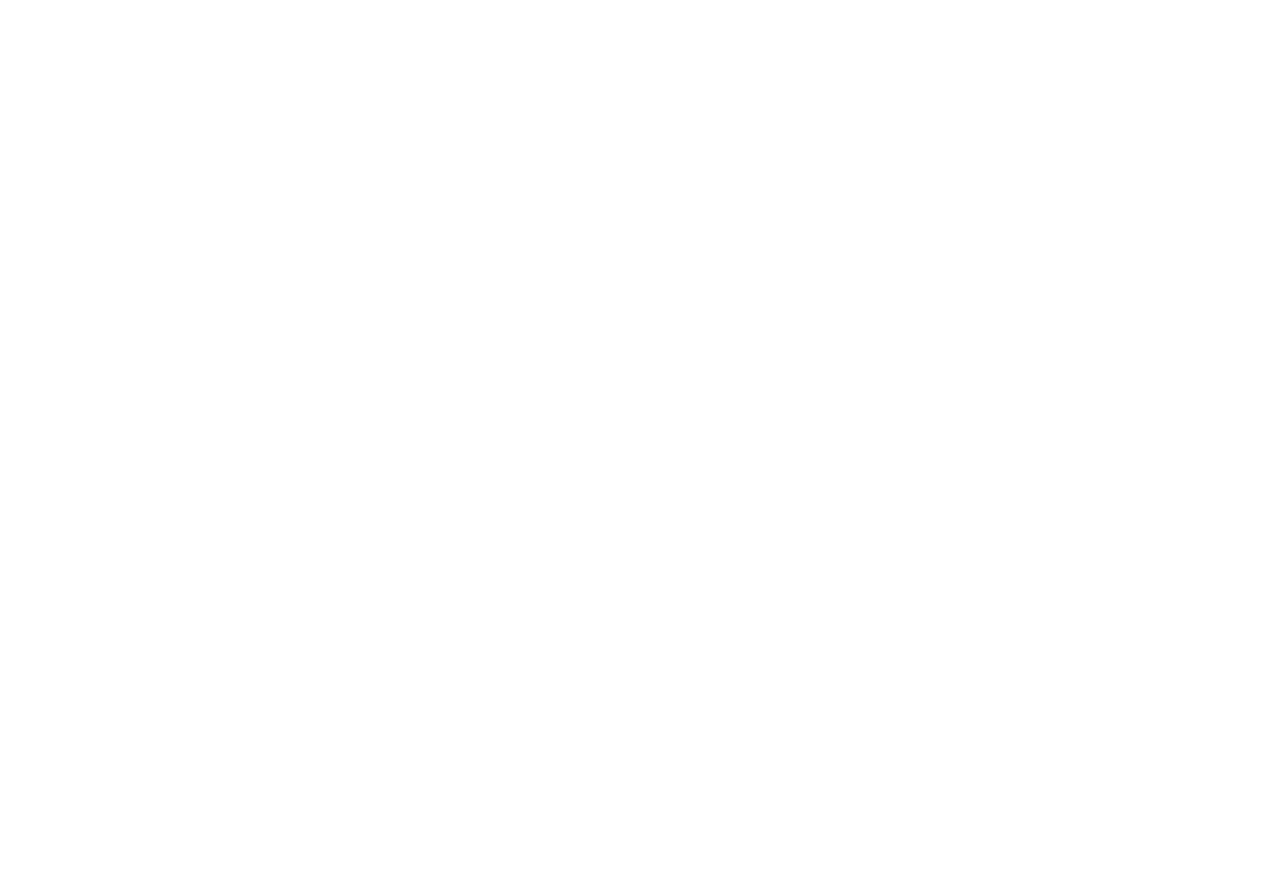
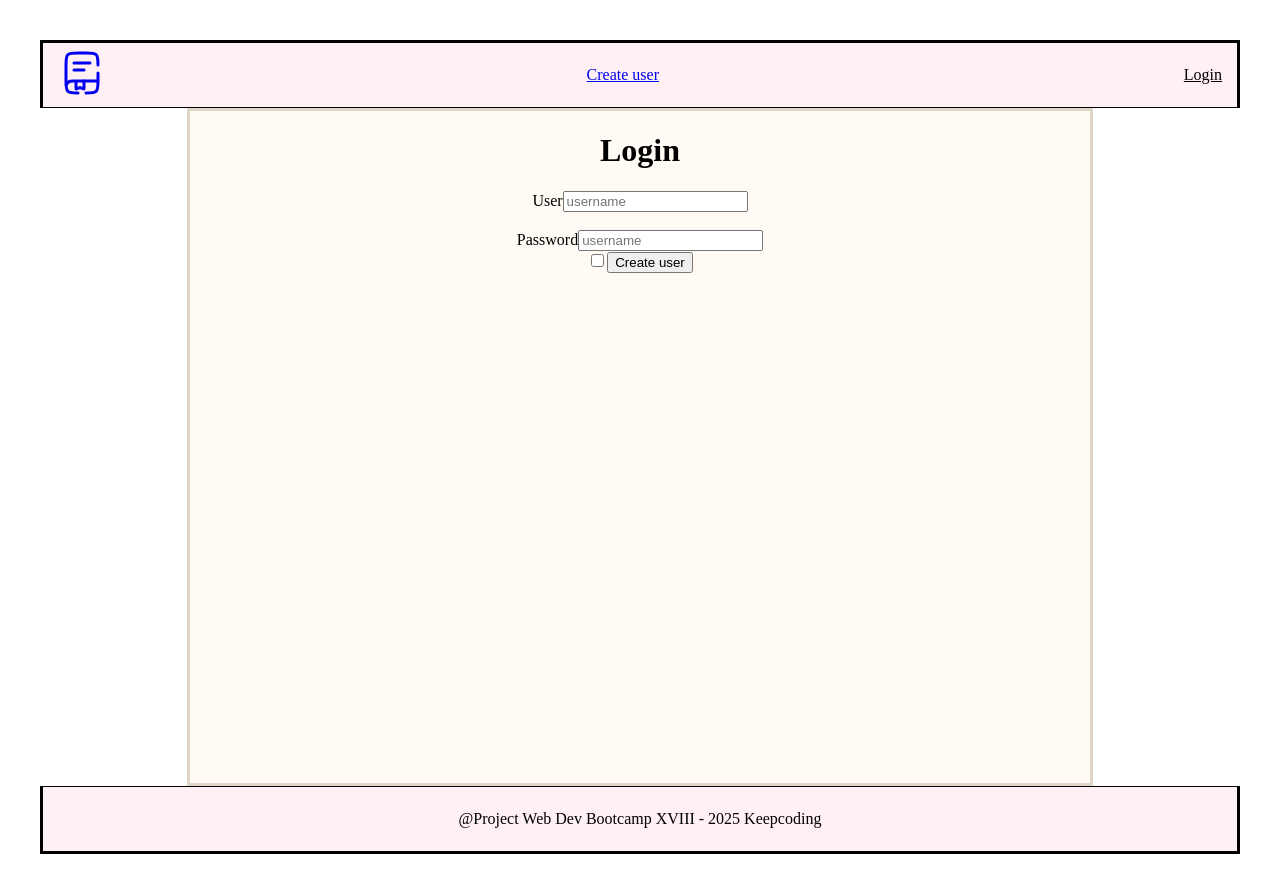
Before and after one commit to saraestefaniam/goodreaders-react, a React (Vite) app: page /login in a window 1280 px wide. Before the commit this address had no page. Before the commit the page ends 800 px from the top, so only its background shows below. Built offline with nearby package versions, Linux system fonts and the light colour scheme.

Commit message:
Creado el componente loginpage, agregado al header y a app.tsx

```diff
--- a/src/App.tsx
+++ b/src/App.tsx
@@ -3,6 +3,7 @@
 import { Routes, Route } from 'react-router-dom'
 import './App.css'
 import CreateUserPage from './pages/auth/create-user-page'
+import LoginPage from './pages/auth/login-page'
 
 function App() {
 
@@ -10,6 +11,7 @@
     <div>
       <Routes>
         <Route path="/" element={<Layout />}>
+        <Route path="login" element={<LoginPage/>}></Route>
         <Route path="new-user" element={<CreateUserPage />}/>
         </Route>
       </Routes>
--- a/src/components/ui/layout/header.tsx
+++ b/src/components/ui/layout/header.tsx
@@ -13,7 +13,12 @@
       </Link>
 
       <nav className="header-nav">
-        <NavLink to="/new-user" className="header-nav">Create user</NavLink>
+        <NavLink to="/new-user" className="header-nav">
+          Create user
+        </NavLink>
+        <NavLink to="login" className="header-nav">
+          Login
+        </NavLink>
       </nav>
     </header>
   );
--- a/src/pages/auth/login-page.tsx
+++ b/src/pages/auth/login-page.tsx
@@ -0,0 +1,55 @@
+import FormField from "../../components/ui/form-field";
+import Button from "../../components/ui/button";
+
+const LoginPage = () => {
+  const handleChange = (event: React.FormEvent) => {
+    event.preventDefault();
+    return;
+  };
+
+  const handleSubmit = (event: React.FormEvent) => {
+    event.preventDefault();
+    return;
+  };
+
+  return (
+    <div>
+      <div>
+        <h1>Login</h1>
+        <form onSubmit={handleSubmit}>
+          <div>
+            <FormField
+              label="User"
+              name="username"
+              value={""} //pendiente
+              onChange={handleChange}
+              placeholder="username"
+              required
+            />
+            <br />
+            <FormField
+              label="Password"
+              name="password"
+              value={""} //pendiente
+              onChange={handleChange}
+              placeholder="username"
+              required
+            />
+          </div>
+          <label>
+            <input
+              type="checkbox"
+              //checked={""} //debería ser la función rememberUser
+              //onChange={(event) => setRememberUser(event.target.checked)}
+            />
+          </label>
+          <Button type="submit" variant="primary">
+            Create user
+          </Button>
+        </form>
+      </div>
+    </div>
+  );
+};
+
+export default LoginPage;
```
